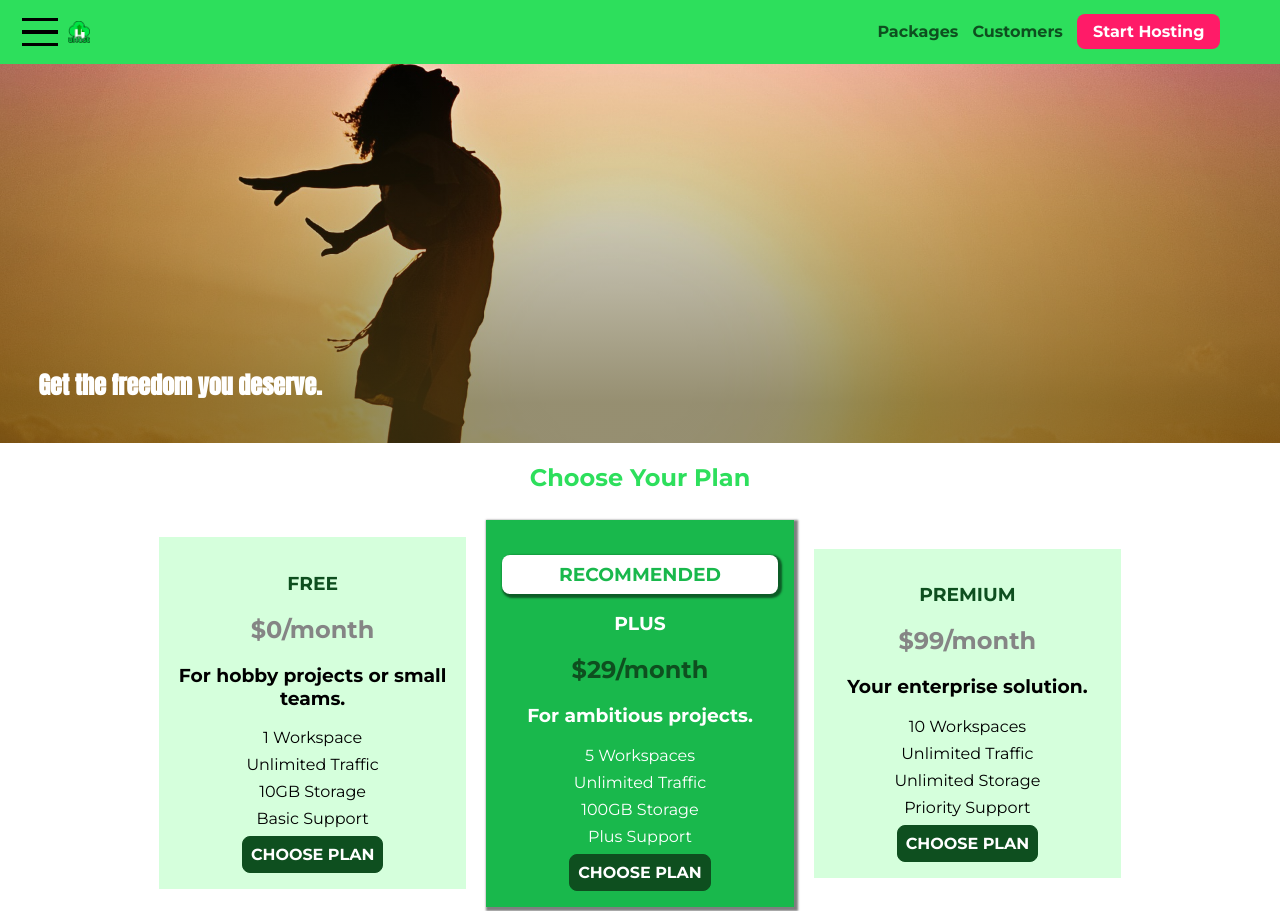
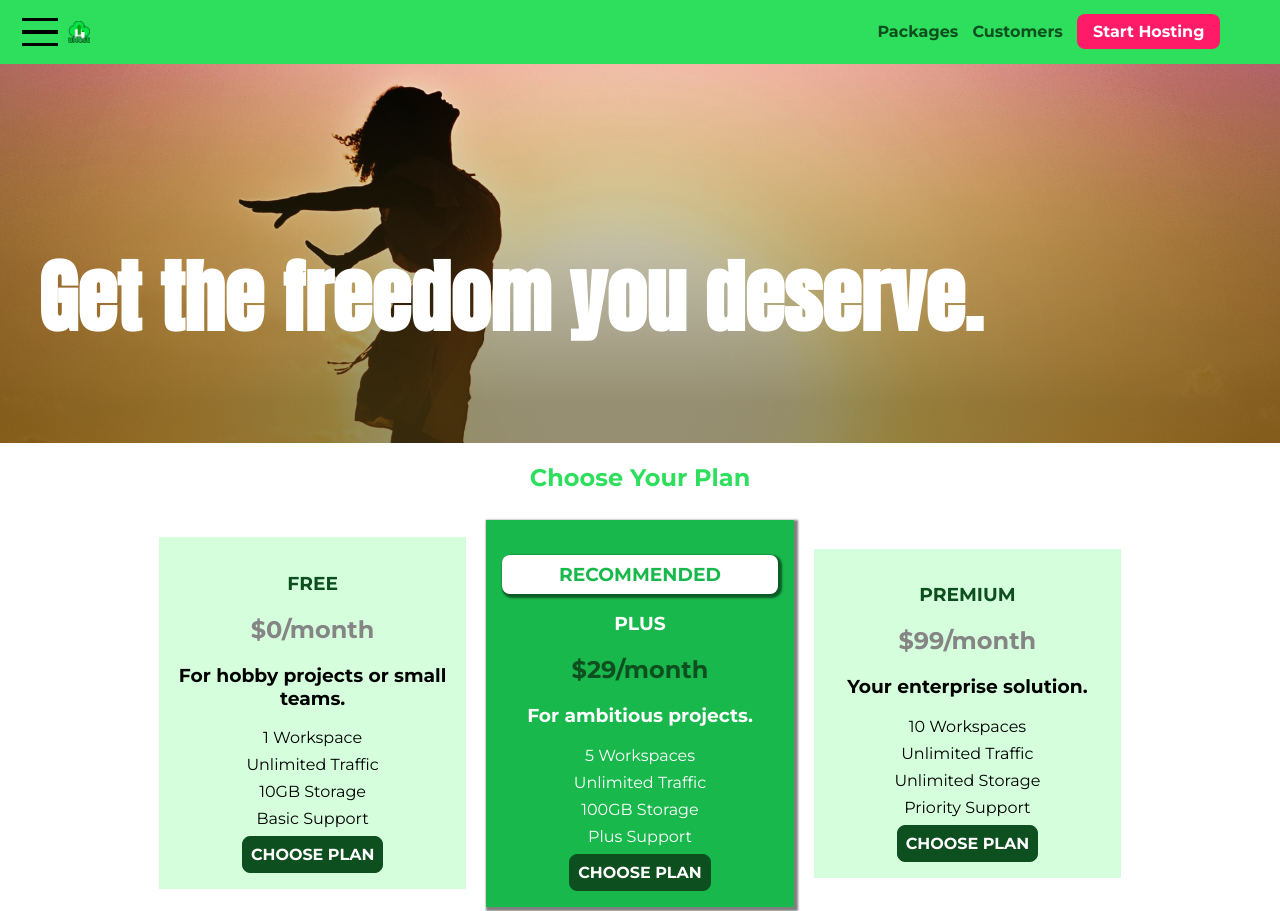
Before and after one commit to ashwingairola/css-course, a plain HTML site: page course-project/index.html in a window 1280 px wide. Shown: the top 911 px of the page. Drawn offline with Linux system fonts and the light colour scheme.

Commit message:
150. Things to Keep in Mind when Working with Media Queries

```diff
--- a/course-project/index.html
+++ b/course-project/index.html
@@ -3,6 +3,7 @@
 	<head>
 		<meta charset="UTF-8" />
 		<meta http-equiv="X-UA-Compatible" content="ie=edge" />
+		<meta name="viewport" content="width=device-width, initial-scale=1.0" />
 		<title>uHost</title>
 		<link rel="shortcut icon" href="favicon.png" />
 		<link
--- a/course-project/main.css
+++ b/course-project/main.css
@@ -22,6 +22,34 @@
 	position: absolute;
 	bottom: 5%;
 	left: 3%;
+	font-size: 1.6rem;
+}
+
+@media (min-width: 40rem) {
+	#product-overview {
+		height: 40vh;
+		background-position: 50% 25%;
+	}
+
+	#product-overview h1 {
+		font-size: 3rem;
+	}
+}
+
+@media (min-width: 60rem) {
+	#product-overview {
+		height: 50vh;
+		background-position: 50% 25%;
+	}
+
+	#product-overview h1 {
+		font-size: 5rem;
+	}
+}
+
+.section-title {
+	color: #2ddf5c;
+	text-align: center;
 }
 
 .plan__list {
@@ -120,11 +148,6 @@
 	font-size: 1.25rem;
 }
 
-.section-title {
-	color: #2ddf5c;
-	text-align: center;
-}
-
 .modal {
 	position: fixed;
 	display: none;
```
Also changed, not shown: course-project/customers/index.html (+2 -1 lines), course-project/packages/index.html (+2 -1 lines).
